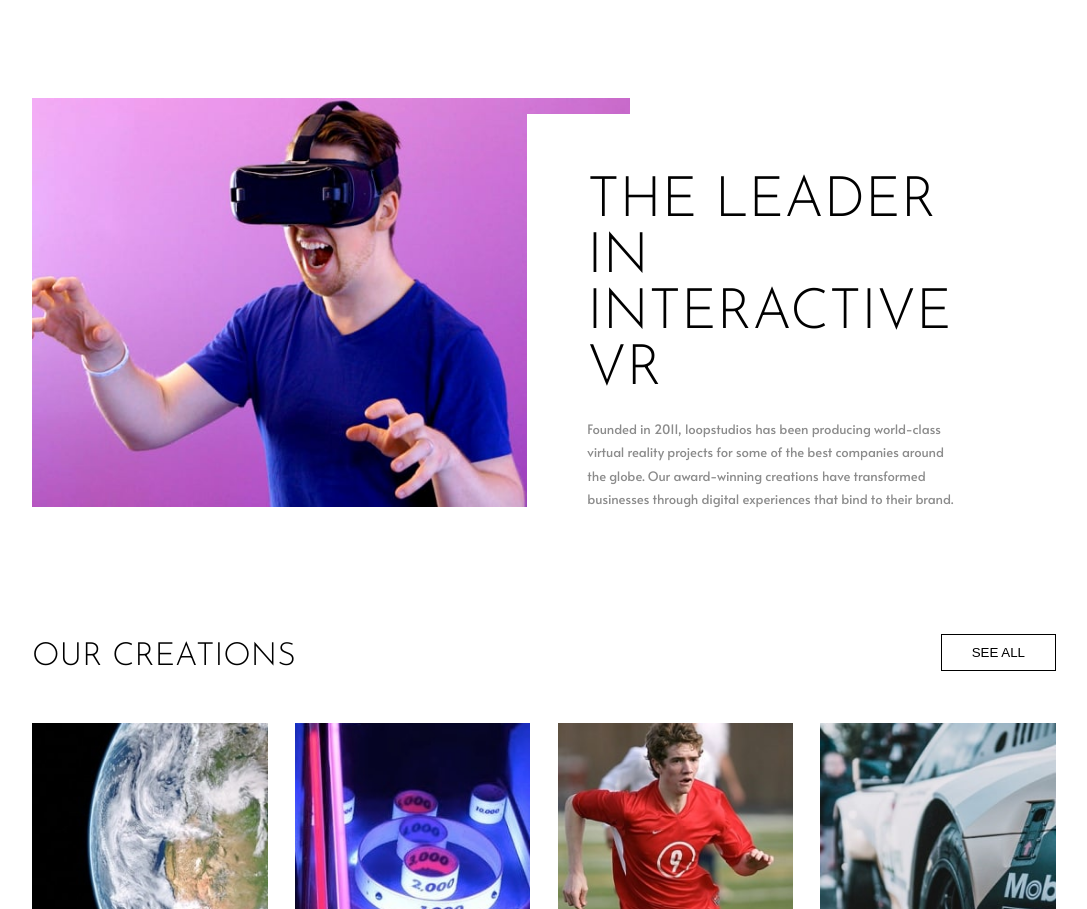
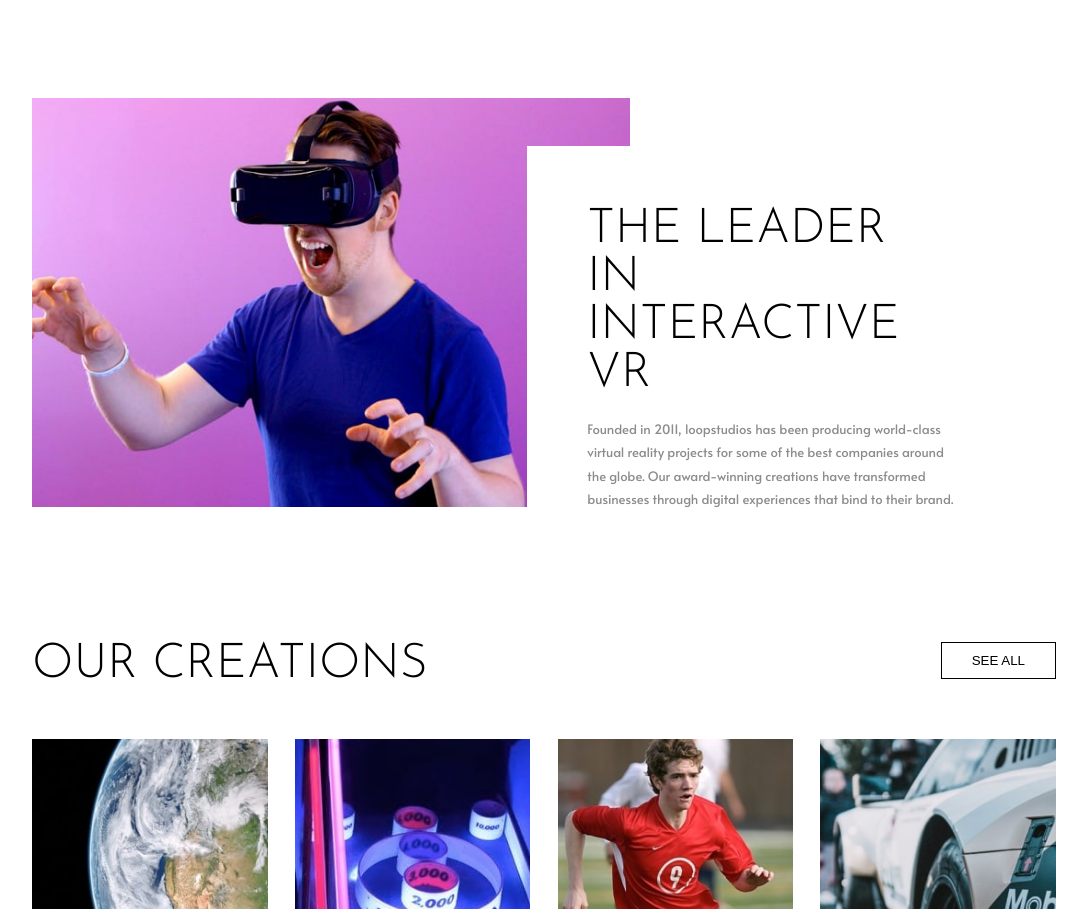
Before and after one commit to salsabilsayed/loopstudios-frontEnd-mentor-project, a plain HTML site: page index.html in a window 1280 px wide. Shown: the part 562-1471 px from the top of the page, without its empty margins (96-1183 px from the left). Drawn offline with Linux system fonts and the light colour scheme.

Commit message:
Update style.css

```diff
--- a/css/style.css
+++ b/css/style.css
@@ -168,7 +168,7 @@ h2{
     }
     .sec-2 h2{
         padding-top: 60px;
-        font-size: 3.5rem;
+        font-size: 3rem;
     }
 }
 /* our creation section */
@@ -231,6 +231,7 @@ h2{
     .creation h2{
         width:50%;
         text-align: left;
+        font-size: 3rem
     }
     .creation .btn{
         order: 1;
```
